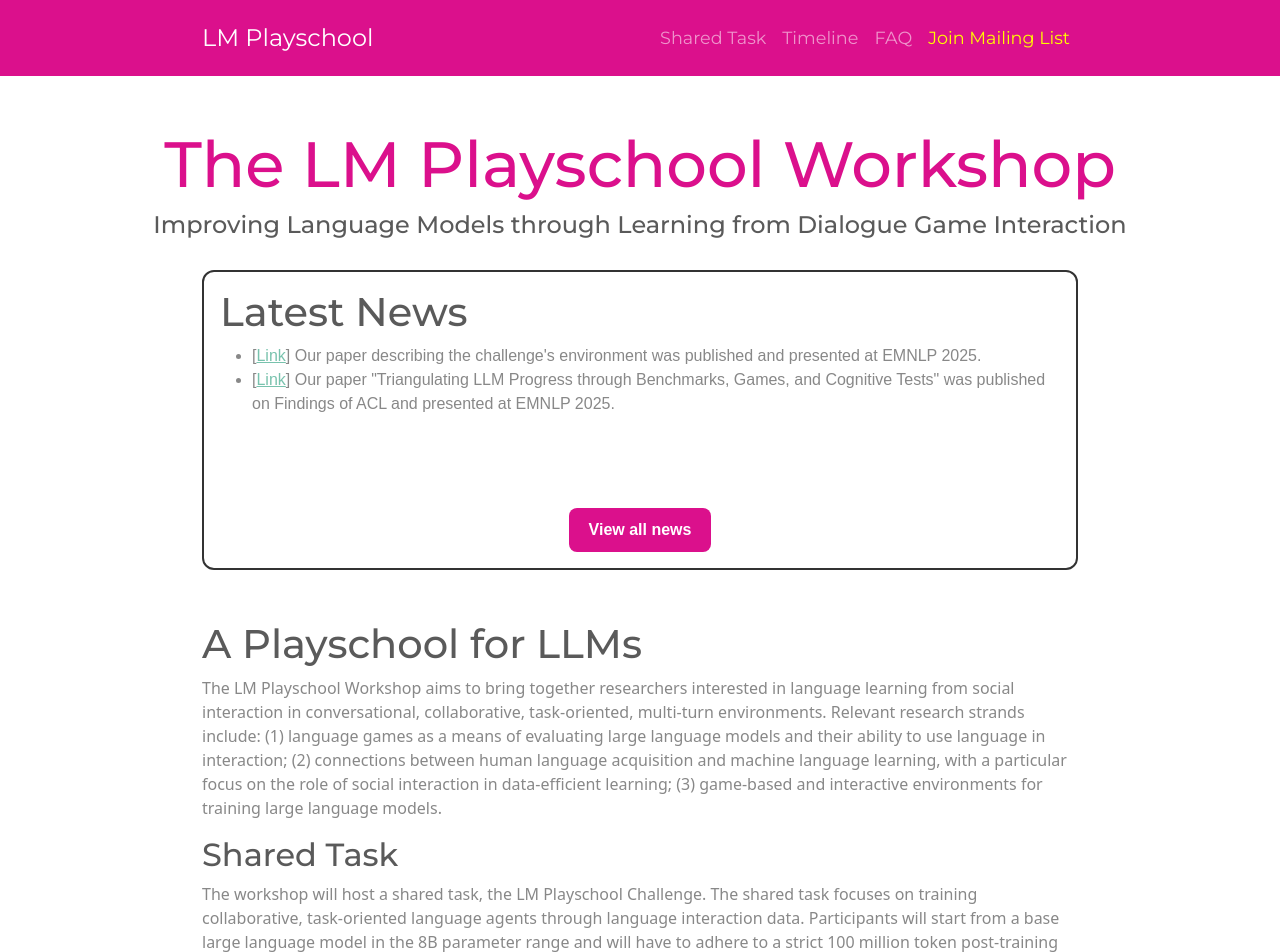
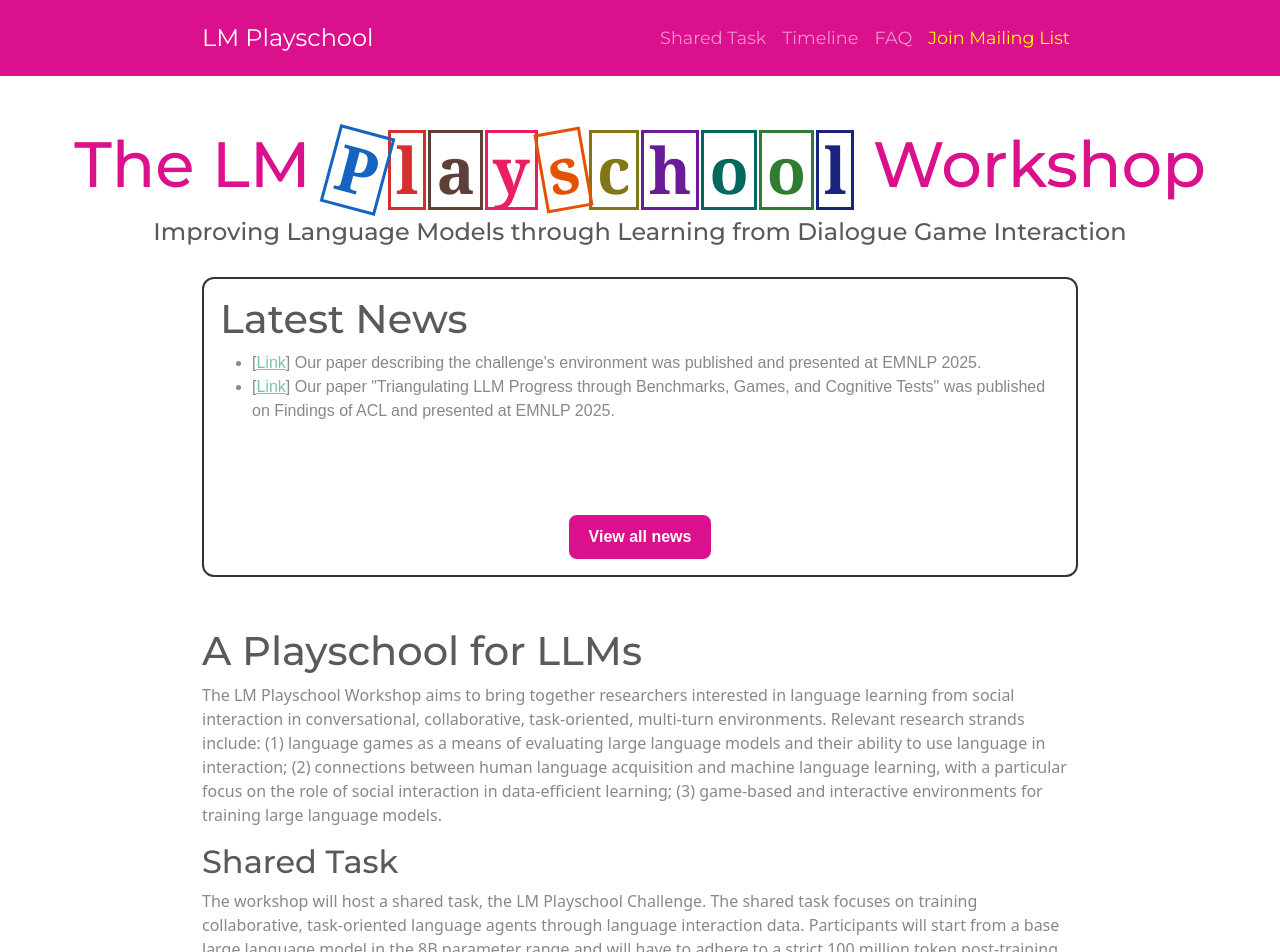
Before and after one commit to lm-playschool/lm-playschool.github.io, a Jekyll site: the page built from index.md, in a window 1280 px wide. Shown: the top 952 px of the page. Built offline with Jekyll 4.4.1, drawn with Linux system fonts in a browser that asks for light colours; our own code applies the rules of GitHub Pages for plain Markdown files.

Commit message:
Style Playschool letters with colored boxes

```diff
--- a/_layouts/home.html
+++ b/_layouts/home.html
@@ -4,7 +4,7 @@
 <article>
   <div>
     <header class="header-home">
-      <h1 class="site-title">{{ site.title | escape }}</h1>
+      <h1 class="site-title">The LM <span class="ps-letter" style="color:#1565C0;transform:rotate(15deg)">P</span><span class="ps-letter" style="color:#D32F2F">l</span><span class="ps-letter" style="color:#5D4037">a</span><span class="ps-letter" style="color:#E91E63">y</span><span class="ps-letter" style="color:#E65100;transform:rotate(-10deg)">s</span><span class="ps-letter" style="color:#827717">c</span><span class="ps-letter" style="color:#6A1B9A">h</span><span class="ps-letter" style="color:#00695C">o</span><span class="ps-letter" style="color:#2E7D32">o</span><span class="ps-letter" style="color:#1A237E">l</span> Workshop</h1>
       <h4>{{ site.subtitle | escape }}</h4>
     </header>
   </div>
--- a/assets/main.scss
+++ b/assets/main.scss
@@ -57,6 +57,17 @@
 .site-title{
   color: #db108c;
   font-size:4em;
+}
+
+.ps-letter {
+  display: inline-block;
+  border: 3px solid currentColor;
+  padding: 2px 5px;
+  margin: 0 1px;
+  font-family: 'Georgia', 'Book Antiqua', Palatino, serif;
+  font-weight: bold;
+  vertical-align: middle;
+  line-height: 1.1;
 }
 
 .page-content{
```
